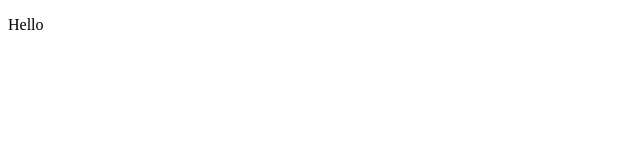
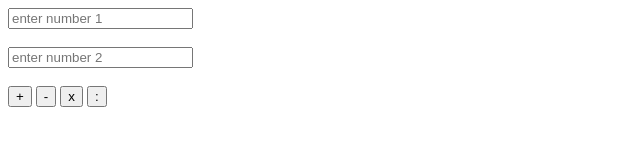
Before and after one commit to TonnyGol/First-project, a plain HTML site: page index.html in a window 1280 px wide. Shown: the whole page, without its empty margins (0-640 px from the left). Drawn offline with Linux system fonts and the light colour scheme.

Commit message:
Made mini calculator

```diff
--- a/index.html
+++ b/index.html
@@ -3,9 +3,26 @@
 <head>
     <meta charset="UTF-8">
     <meta name="viewport" content="width=device-width, initial-scale=1.0">
-    <title>Document</title>
+    <title>Mini calculator</title>
+
+
 </head>
 <body>
-    <p>Hello</p>
+    <input id="num1" placeholder="enter number 1">
+    <br>
+    <br>
+    <input id="num2" placeholder="enter number 2">
+    <br>
+    <br>
+    <span>
+        <button id="plusB" onclick="calculateFunc(this.id)">+</button>
+        <button id="minusB" onclick="calculateFunc(this.id)">-</button>
+        <button id="multiB" onclick="calculateFunc(this.id)">x</button>
+        <button id="divideB" onclick="calculateFunc(this.id)">:</button>
+    </span>
+    <br>
+    <br>
+    <p id="result"></p>
+    <script src="index.js"></script>
 </body>
 </html>
--- a/index.js
+++ b/index.js
@@ -0,0 +1,24 @@
+function calculateFunc(button_id){
+    var num1 = parseInt(document.getElementById('num1').value)
+    var num2 = parseInt(document.getElementById('num2').value)
+
+    var result = document.getElementById('result')
+
+
+    switch(button_id) {
+        case 'plusB':
+          result.innerText = "Result: "+(num1 + num2)
+          break;
+        case 'minusB':
+          result.innerText = "Result: "+(num1 - num2)
+          break;
+        case 'multiB':
+          result.innerText = "Result: "+(num1 * num2)
+          break;
+        case 'divideB':
+          result.innerText = "Result: "+(num1 / num2)
+          break;
+        default:
+          //
+      }
+}
```
